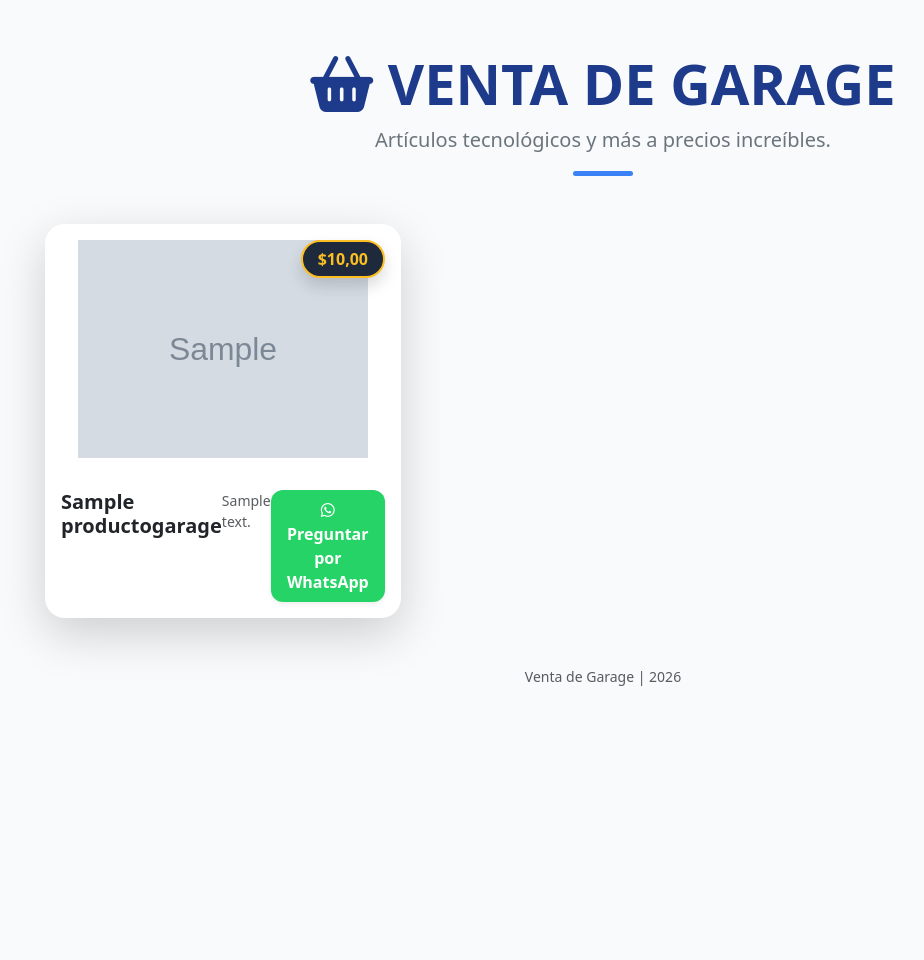
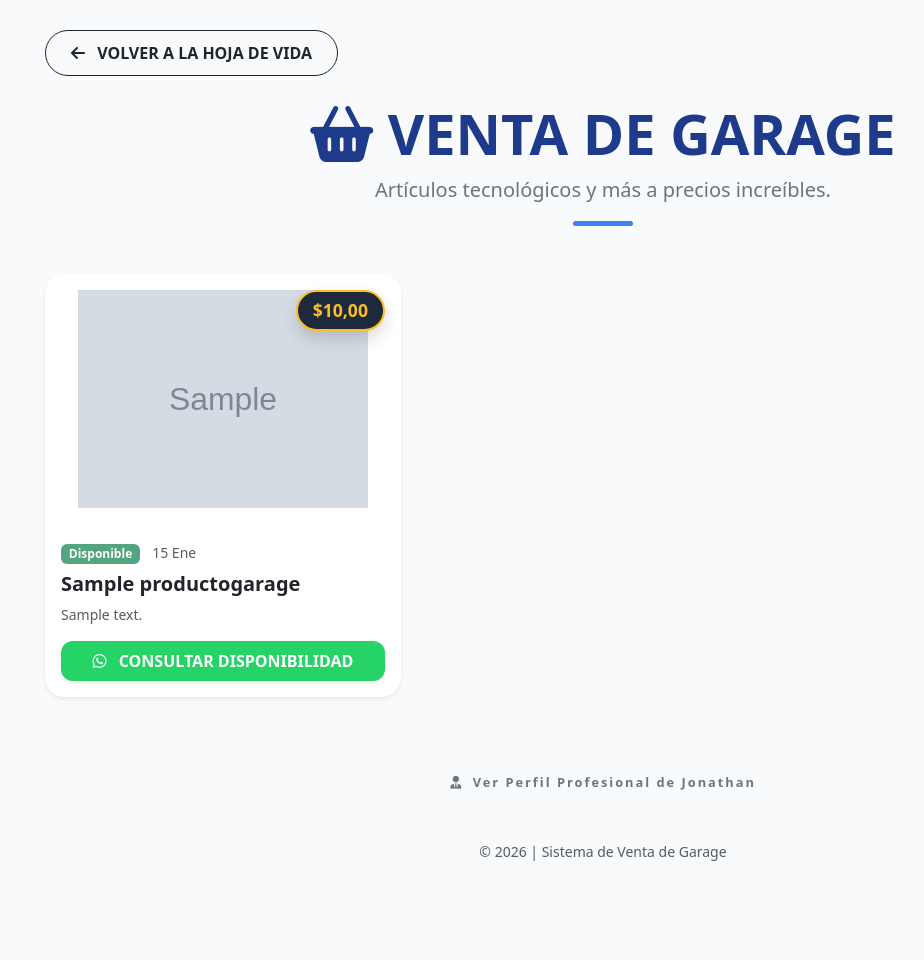
Before and after one commit to JABS34/hojadevida, a Django app: page /garage/ in a window 1280 px wide. Shown: the whole page, without its empty margins (37-961 px from the left). Before the commit the page ends 686 px from the top, so only its background shows below. Run offline with Django 5.2, Linux system fonts and the light colour scheme; tables that the repository leaves empty hold one stand-in row (values such as "Sample post"); grey boxes marked "Sample" are stand-in pictures.

Commit message:
Update garage.html

```diff
--- a/tasks/templates/garage.html
+++ b/tasks/templates/garage.html
@@ -3,19 +3,36 @@
 <head>
     <meta charset="UTF-8">
     <meta name="viewport" content="width=device-width, initial-scale=1.0">
-    <title>Venta de Garage</title>
+    <title>Venta de Garage | Artículos Tecnológicos</title>
     <link href="https://cdn.jsdelivr.net/npm/bootstrap@5.3.0/dist/css/bootstrap.min.css" rel="stylesheet">
     <link href="https://cdnjs.cloudflare.com/ajax/libs/font-awesome/6.0.0/css/all.min.css" rel="stylesheet">
     <style>
-        body { background-color: #f8fafc; padding-top: 50px; }
-        .card { border: none; border-radius: 20px; transition: transform 0.3s; }
-        .card:hover { transform: translateY(-10px); }
-        .price-tag { background: #1e293b; color: #fbbf24; padding: 5px 15px; border-radius: 50px; font-weight: 800; border: 2px solid #fbbf24; }
+        body { background-color: #f8fafc; padding-top: 30px; padding-bottom: 50px; }
+        .card { border: none; border-radius: 20px; transition: all 0.3s ease; }
+        .card:hover { transform: translateY(-10px); shadow: 0 10px 20px rgba(0,0,0,0.1); }
+        .price-tag {
+            background: #1e293b;
+            color: #fbbf24;
+            padding: 5px 15px;
+            border-radius: 50px;
+            font-weight: 800;
+            border: 2px solid #fbbf24;
+            font-size: 1.1rem;
+        }
+        .btn-whatsapp { background: #25d366; border: none; border-radius: 12px; color: white; font-weight: bold; transition: background 0.3s; }
+        .btn-whatsapp:hover { background: #1ebe57; color: white; }
+        .btn-back { border-radius: 50px; font-weight: bold; padding: 10px 25px; transition: all 0.3s; }
     </style>
 </head>
 <body>
 
 <main class="container">
+    <div class="mb-4">
+        <a href="/perfil/jabs6393/" class="btn btn-outline-dark btn-back">
+            <i class="fas fa-arrow-left me-2"></i> VOLVER A LA HOJA DE VIDA
+        </a>
+    </div>
+
     <div class="text-center mb-5">
         <h1 class="display-4 fw-bold text-uppercase" style="color: #1e3a8a;">
             <i class="fas fa-shopping-basket"></i> Venta de Garage
@@ -27,39 +44,57 @@
     <div class="row row-cols-1 row-cols-md-2 row-cols-lg-3 g-4">
         {% for producto in productos %}
         <div class="col">
-            <div class="card h-100 shadow-lg">
+            <div class="card h-100 shadow-sm">
                 <div class="position-relative bg-white d-flex align-items-center justify-content-center p-3" style="height: 250px; border-radius: 20px 20px 0 0;">
                     {% if producto.imagen %}
                         <img src="{{ producto.imagen.url }}" class="img-fluid" alt="{{ producto.nombre }}" style="max-height: 100%; object-fit: contain;">
+                    {% else %}
+                        <i class="fas fa-image text-light" style="font-size: 4rem;"></i>
                     {% endif %}
+
                     <div class="position-absolute top-0 end-0 m-3 shadow price-tag">
                         ${{ producto.precio }}
                     </div>
                 </div>
 
-                <div class="card-body d-flex flex-col">
+                <div class="card-body d-flex flex-column">
+                    <div class="mb-2">
+                        <span class="badge bg-success opacity-75">Disponible</span>
+                        <small class="text-muted ms-2">{{ producto.fecha_publicado|date:"d M" }}</small>
+                    </div>
+
                     <h5 class="card-title fw-bold text-dark">{{ producto.nombre }}</h5>
-                    <p class="card-text text-muted small">{{ producto.descripcion|default:"Sin descripción adicional." }}</p>
+                    <p class="card-text text-muted small flex-grow-1">
+                        {{ producto.descripcion|default:"Sin descripción adicional disponible." }}
+                    </p>
 
                     <a href="https://wa.me/593987654321?text=Hola,%20me%20interesa%20el%20producto:%20{{ producto.nombre }}"
                        target="_blank"
-                       class="btn btn-primary w-100 py-2 fw-bold shadow-sm"
-                       style="background: #25d366; border: none; border-radius: 12px;">
-                        <i class="fab fa-whatsapp"></i> Preguntar por WhatsApp
+                       class="btn btn-whatsapp w-100 py-2 shadow-sm">
+                        <i class="fab fa-whatsapp me-2"></i> CONSULTAR DISPONIBILIDAD
                     </a>
                 </div>
             </div>
         </div>
         {% empty %}
         <div class="col-12 text-center py-5">
-            <p class="text-muted">No hay productos disponibles actualmente.</p>
+            <div class="p-5 bg-white rounded-4 shadow-sm">
+                <i class="fas fa-box-open text-light mb-3" style="font-size: 3rem;"></i>
+                <p class="text-muted">Por el momento no hay artículos disponibles. ¡Vuelve pronto!</p>
+            </div>
         </div>
         {% endfor %}
     </div>
+
+    <div class="text-center mt-5 pt-4">
+        <a href="/perfil/jabs6393/" class="text-decoration-none text-secondary fw-bold uppercase" style="font-size: 0.8rem; letter-spacing: 2px;">
+            <i class="fas fa-user-tie me-1"></i> Ver Perfil Profesional de Jonathan
+        </a>
+    </div>
 </main>
 
-<footer class="text-center py-5 text-muted small">
-    Venta de Garage | 2026
+<footer class="text-center py-5 text-muted small uppercase">
+    &copy; 2026 | Sistema de Venta de Garage
 </footer>
 
 </body>
```
